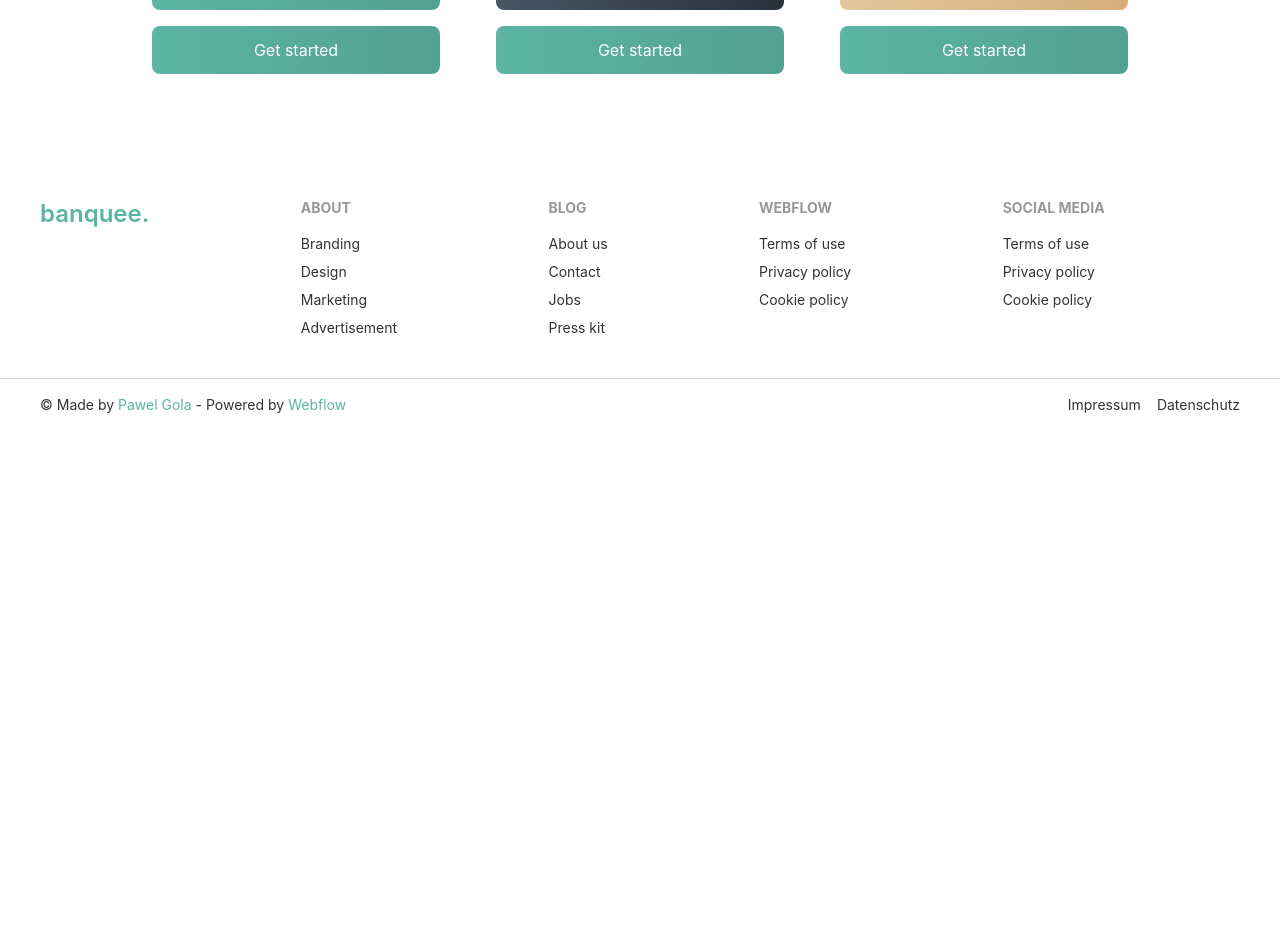
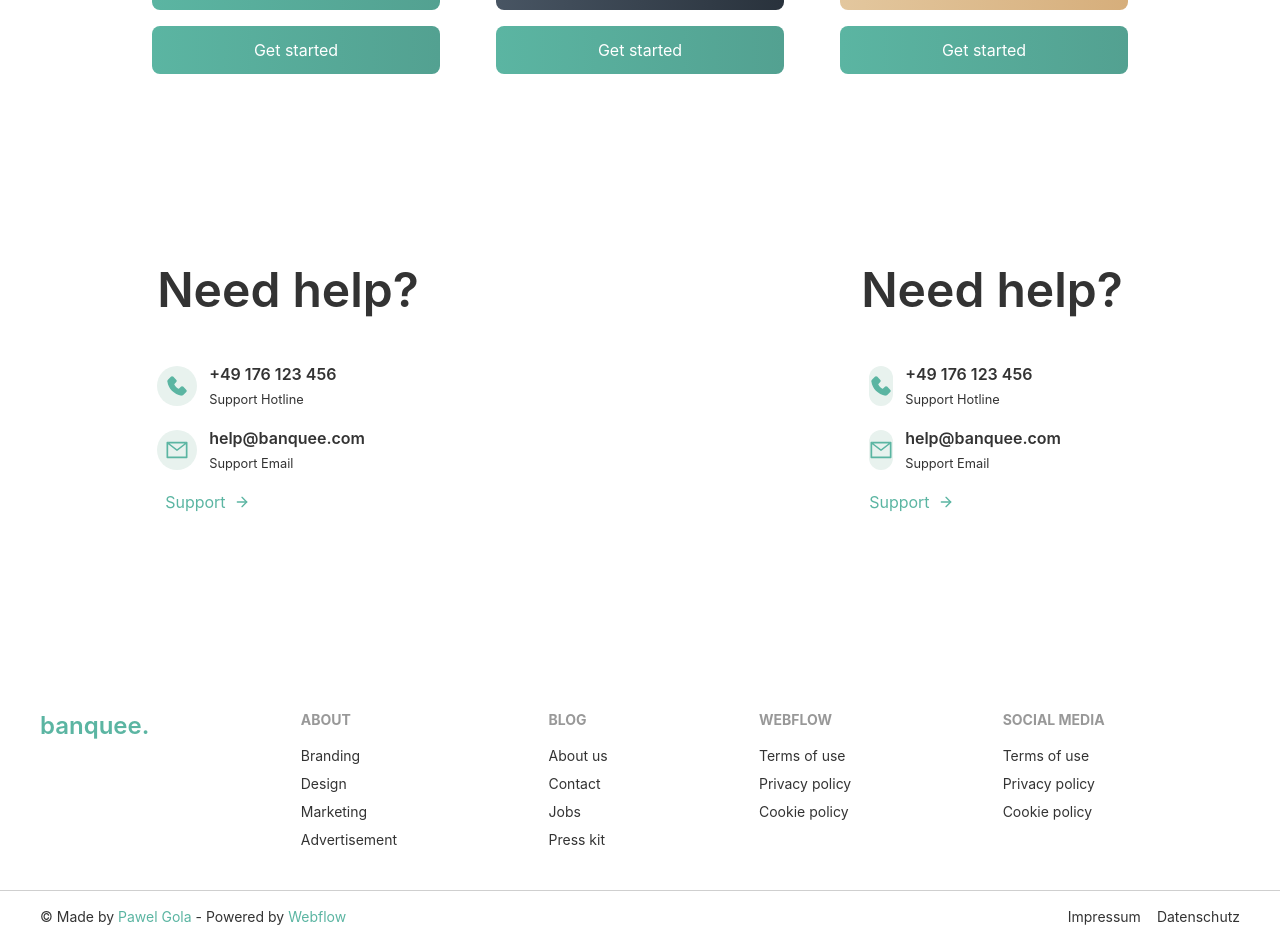
Before and after one commit to ArifulIslamShuvo/iNiLabs, a React (Create React App) app: page / in a window 1280 px wide. Shown: the part 4338-5273 px from the top of the page. Before the commit the page ends 4769 px from the top, so only its background shows below. Built offline with nearby package versions, Linux system fonts and the light colour scheme.

Commit message:
design Need help Section

```diff
--- /dev/null
+++ b/src/pages/Help/Help.js
@@ -0,0 +1,69 @@
+import React from 'react';
+import { AiFillPhone, AiOutlineMail } from 'react-icons/ai';
+import { BiInfoCircle } from 'react-icons/bi';
+import { FiArrowRight } from 'react-icons/fi';
+
+const Help = () => {
+    return (
+        <div className='flex gap-32 justify-around py-32'>
+            <div>
+                <h2 className='text-5xl font-semibold pb-10 text-left'>Need help?</h2>
+                <div>
+                    <div className='flex justify-start items-center gap-3 text-left py-2 '>
+                        <div className='rounded-full bg-secondary text-primary p-2'>
+                            <AiFillPhone className='w-6 h-6 rotate-90' />
+                        </div>
+                        <div>
+                            <p className='text-md font-semibold'>+49 176 123 456</p>
+                            <small>Support Hotline</small>
+                        </div>
+                    </div>
+                    <div className='flex justify-start items-center gap-3 text-left py-2 '>
+                        <div className='rounded-full bg-secondary text-primary p-2'>
+                            <AiOutlineMail className='w-6 h-6' />
+                        </div>
+                        <div>
+                            <p className='text-md font-semibold'>help@banquee.com</p>
+                            <small>Support Email</small>
+                        </div>
+                    </div>
+                    <div className=' p-2 flex justify-start items-center gap-2 text-left text-primary'>
+                        <p>Support</p>
+                        <FiArrowRight />
+                    </div>
+                </div>
+            </div>
+            {/* --------- */}
+            <div>
+                <h2 className='text-5xl font-semibold pb-10'>Need help?</h2>
+                <div>
+                    <div className='flex justify-start items-center gap-3 text-left p-2 '>
+                        <div className='rounded-full bg-secondary text-primary py-2'>
+                            <AiFillPhone className='w-6 h-6 rotate-90' />
+                        </div>
+                        <div>
+                            <p className='text-md font-semibold'>+49 176 123 456</p>
+                            <small>Support Hotline</small>
+                        </div>
+                    </div>
+                    <div className='flex justify-start items-center gap-3 text-left p-2 '>
+                        <div className='rounded-full bg-secondary text-primary py-2'>
+                            <AiOutlineMail className='w-6 h-6' />
+                        </div>
+                        <div>
+                            <p className='text-md font-semibold'>help@banquee.com</p>
+                            <small>Support Email</small>
+                        </div>
+                    </div>
+                    <div className=' p-2 flex justify-start items-center gap-2 text-left text-primary'>
+                        <p>Support</p>
+                        <FiArrowRight />
+                    </div>
+                </div>
+            </div>
+
+        </div>
+    );
+};
+
+export default Help;
--- a/src/pages/Home/Home.js
+++ b/src/pages/Home/Home.js
@@ -4,6 +4,7 @@ import AllCards from '../AllCards/AllCards';
 import AllInOneBank from '../AllInOneBank/AllInOneBank';
 import Features from '../Features/Features';
 import Footer from '../Footer/Footer';
+import Help from '../Help/Help';
 import Transaction from '../Transaction/Transaction';
 
 const Home = () => {
@@ -14,6 +15,7 @@ const Home = () => {
             <AllCards />
             <AllInOneBank />
             <Accounts />
+            <Help />
             <Footer />
         </div>
     );
```
